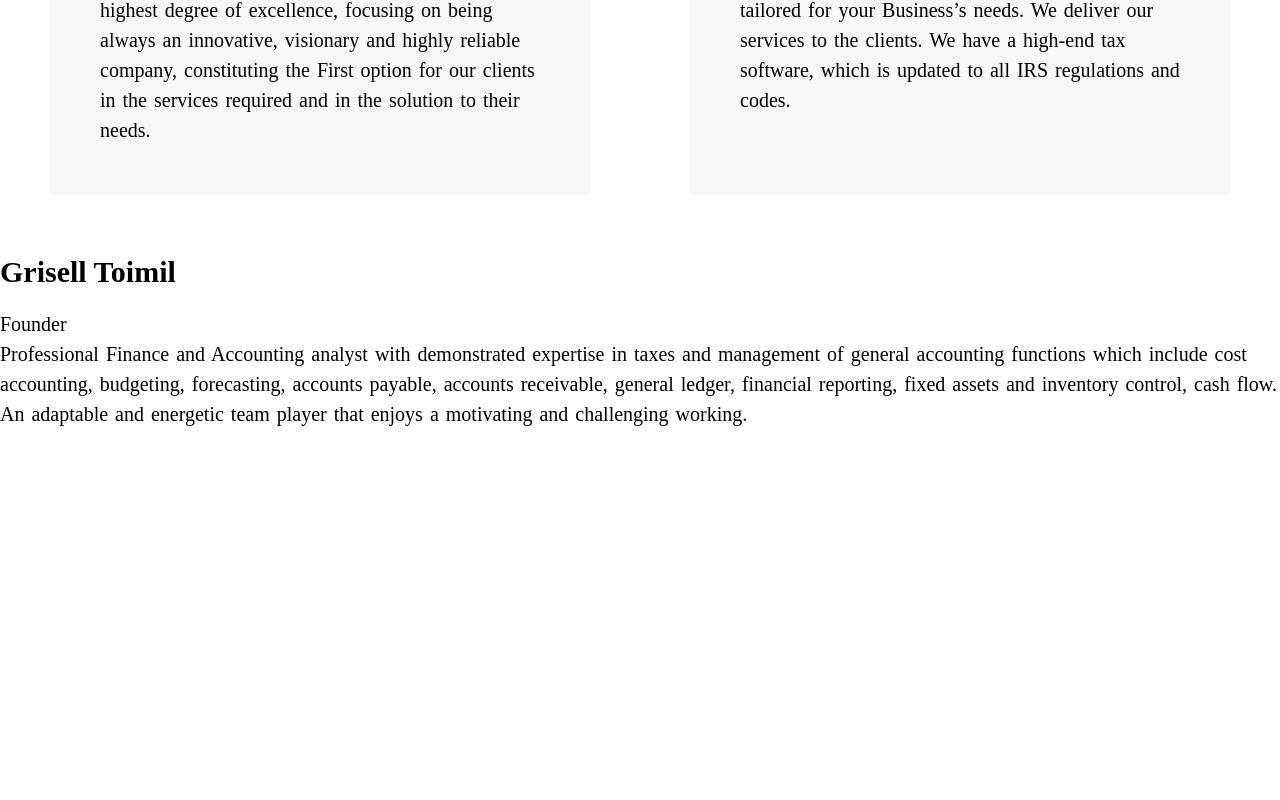
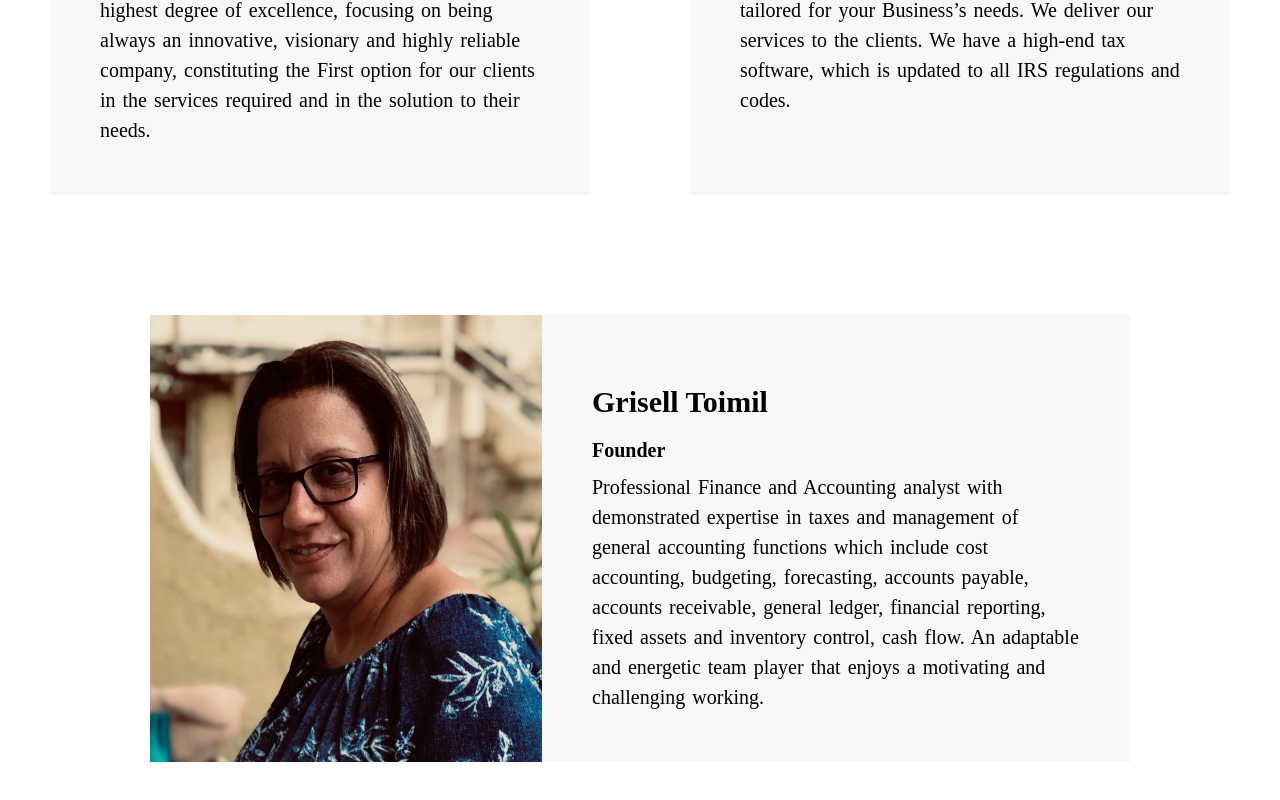
Before and after one commit to erodrigueztoimil/gt_accountax, a React (Create React App) app: page / in a window 1280 px wide. Shown: the part 1673-2473 px from the top of the page. Before the commit the page ends 2282 px from the top, so only its background shows below. Built offline with nearby package versions, Linux system fonts and the light colour scheme; a web font is replaced by a local one.

Commit message:
about desktop view

```diff
--- a/src/javascript/components/About.js
+++ b/src/javascript/components/About.js
@@ -1,5 +1,6 @@
 import React from 'react';
 import '../../styles/stylesheets/About.css';
+import { FounderCard } from './common';
 
 function About() {
   return (
@@ -22,18 +23,7 @@ function About() {
           <p>We specialize in small to medium sized business tax returns at a reasonable price. We are QuickBooks and excel professionals providing you with high quality accurate bookkeeping service that can be tailored for your Business’s needs. We deliver our services to the clients. We have a high-end tax software, which is updated to all IRS regulations and codes.</p>
         </div>
       </div>
-      <div className='founder'>
-        <div className='founder-image'></div>
-        <div className='founder-info'>
-          <div className='content'>
-            <h3>Grisell Toimil</h3>
-            <p>Founder</p>
-            <p>
-              Professional Finance and Accounting analyst with demonstrated expertise in taxes and management of general accounting functions which include cost accounting, budgeting, forecasting, accounts payable, accounts receivable, general ledger, financial reporting, fixed assets and inventory control, cash flow. An adaptable and energetic team player that enjoys a motivating and challenging working.
-            </p>
-          </div>
-        </div>
-      </div>
+      <FounderCard />
     </div>
   );
 }
--- /dev/null
+++ b/src/javascript/components/common/FounderCard.js
@@ -0,0 +1,22 @@
+import React from 'react';
+
+function FounderCard() {
+  return (
+    <div className='founder'>
+      <div className='founder-image'>
+        <img src={require('../../../images/grisell.jpg')} alt='founder' />
+      </div>
+      <div className='founder-info'>
+        <div className='content'>
+          <h3>Grisell Toimil</h3>
+          <h4>Founder</h4>
+          <p>
+            Professional Finance and Accounting analyst with demonstrated expertise in taxes and management of general accounting functions which include cost accounting, budgeting, forecasting, accounts payable, accounts receivable, general ledger, financial reporting, fixed assets and inventory control, cash flow. An adaptable and energetic team player that enjoys a motivating and challenging working.
+          </p>
+        </div>
+      </div>
+    </div>
+  );
+}
+
+export { FounderCard };
--- /dev/null
+++ b/src/javascript/components/common/index.js
@@ -0,0 +1 @@
+export * from './FounderCard.js';
--- a/src/styles/sass/About.scss
+++ b/src/styles/sass/About.scss
@@ -29,4 +29,35 @@
       margin: 0 50px 40px;
     }
   }
+
+  .founder {
+    display: flex;
+    margin: 80px 150px;
+
+    .founder-image {
+      width: 40%;
+      img {
+        width: 100%;
+        height: 100%;
+      }
+    }
+
+    .founder-info {
+      width: 60%;
+      background: $light-bg;
+
+      .content {
+        padding: 10px 50px;
+        margin: 40px 0;
+
+        h4 {
+          font-weight: bold;
+          margin: 0;
+          font-family: $text;
+          font-size: 20px;
+          padding-bottom: 10px;
+        }
+      }
+    }
+  }
 }
--- a/src/styles/stylesheets/About.css
+++ b/src/styles/stylesheets/About.css
@@ -23,5 +23,31 @@
   padding: 50px;
   margin: 0 50px 40px;
 }
+.about .founder {
+  display: flex;
+  margin: 80px 150px;
+}
+.about .founder .founder-image {
+  width: 40%;
+}
+.about .founder .founder-image img {
+  width: 100%;
+  height: 100%;
+}
+.about .founder .founder-info {
+  width: 60%;
+  background: #F7F7F7;
+}
+.about .founder .founder-info .content {
+  padding: 10px 50px;
+  margin: 40px 0;
+}
+.about .founder .founder-info .content h4 {
+  font-weight: bold;
+  margin: 0;
+  font-family: "font-family: 'Roboto', sans-serif";
+  font-size: 20px;
+  padding-bottom: 10px;
+}
 
 /*# sourceMappingURL=About.css.map */
```
Also changed, not shown: 1 other file (tests, documents, lock files or other folders).
